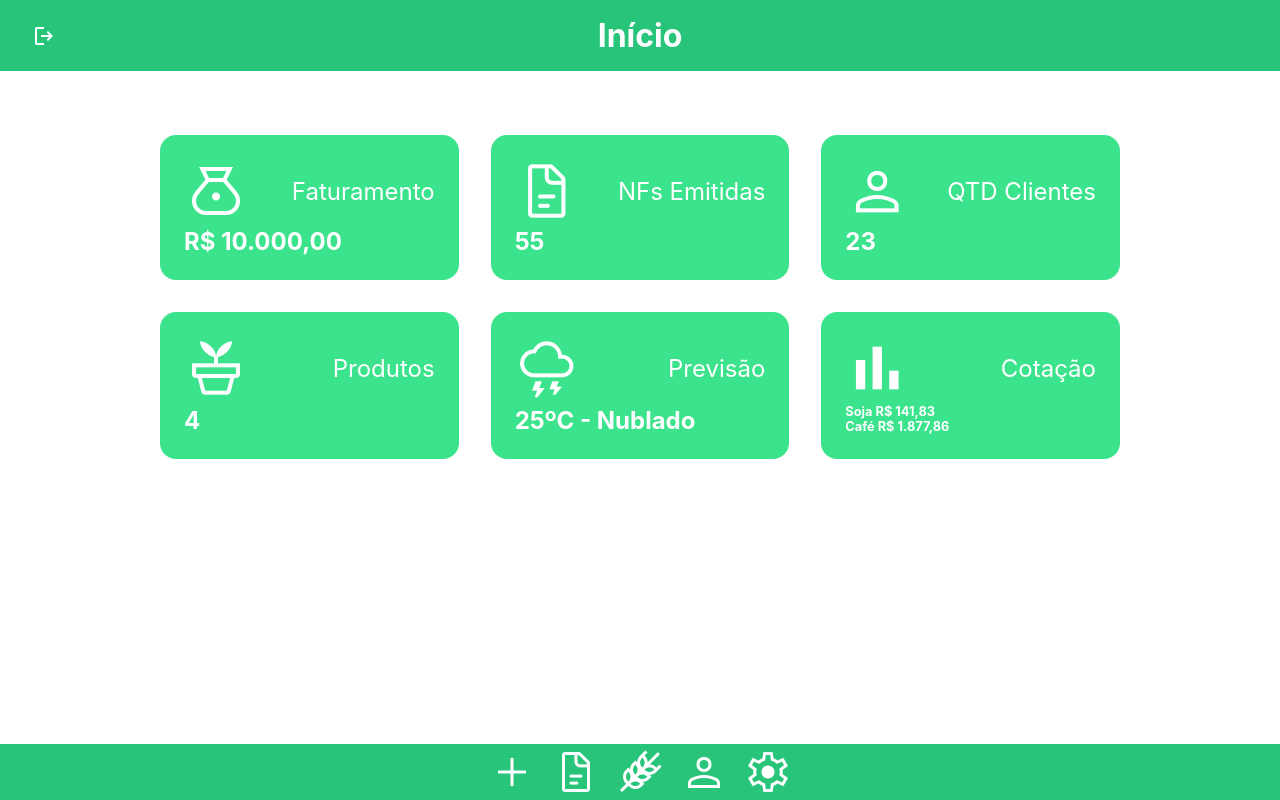
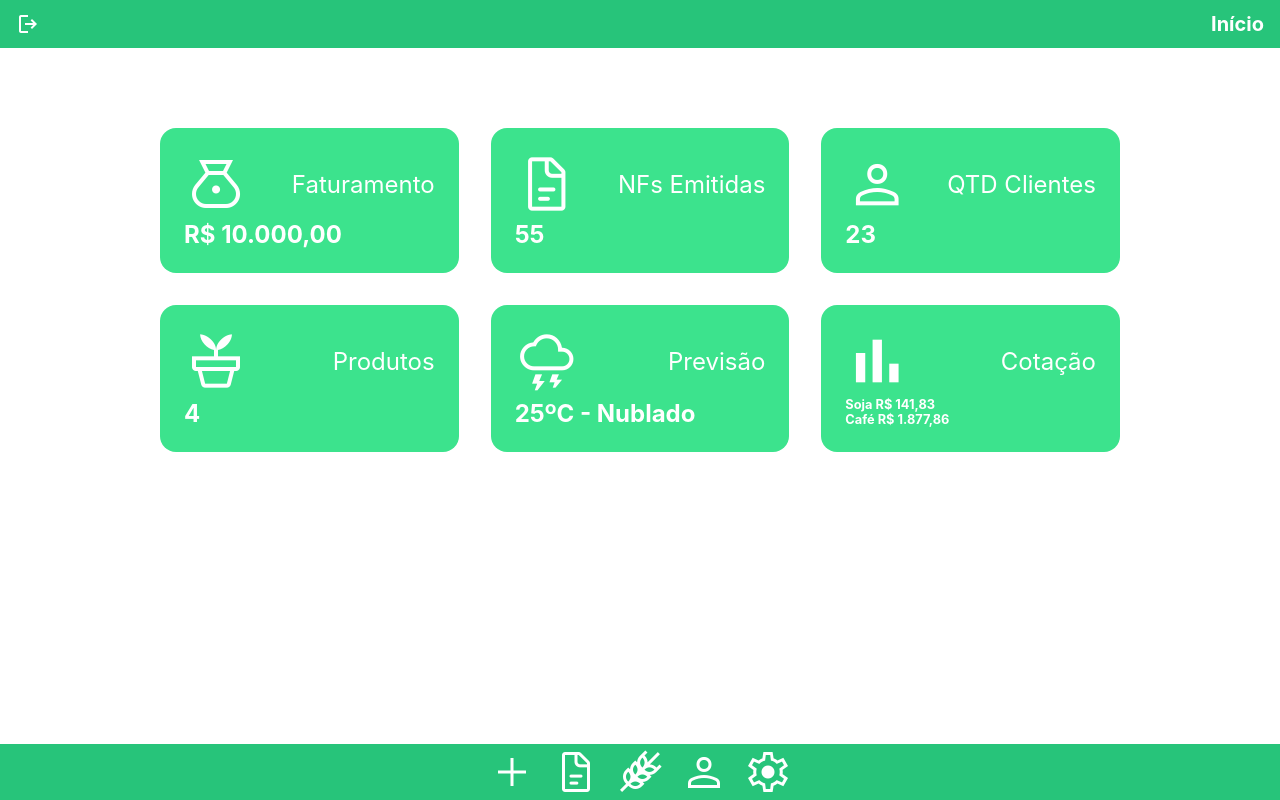
Before and after one commit to ailtonbarreto/nfe-agro-app, a website: page home.html in a window 1280 px wide. Drawn offline with nearby package versions, Linux system fonts and the light colour scheme.

Commit message:
Update home.html

```diff
--- a/home.html
+++ b/home.html
@@ -132,25 +132,16 @@
             align-items: stretch;
         }
 
-        .header {
-            position: static;
-            padding: 1rem 2rem;
-            width: auto;
-            justify-content: center;
+
+        .header .title {
+            font-size: 1.25rem;
         }
 
-        .header .title {
-            font-size: 2rem;
-        }
 
-        .header .back {
-            position: absolute;
-            left: 2rem;
-        }
 
         .home-content {
             padding: 2rem;
-            margin-top: 0;
+            margin-top: 5vw;
             width: 80%;
             max-width: 1200px;
             margin-left: auto;
```
